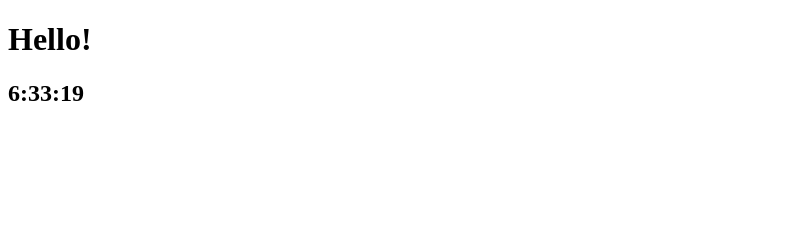
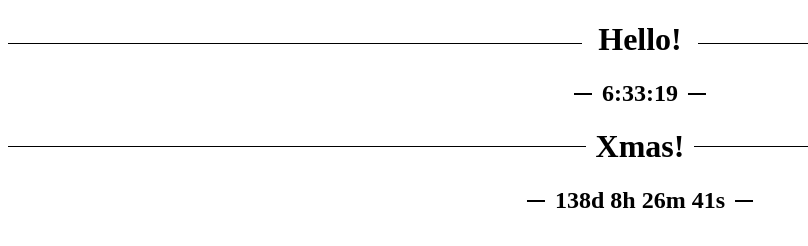
Before and after one commit to iinsue/JS_Practice, a plain HTML site: page index.html in a window 1280 px wide. Shown: the whole page, without its empty margins (0-808 px from the left). Drawn offline with Linux system fonts and the light colour scheme.

Commit message:
remaining time

```diff
--- a/index.css
+++ b/index.css
@@ -1,3 +1,61 @@
-body {
-  color: black;
+#time {
+  overflow: hidden;
+  text-align: center;
 }
+#time:before,
+#time:after {
+  background-color: #000;
+  content: "";
+  display: inline-block;
+  height: 1px;
+  position: relative;
+  vertical-align: middle;
+  width: 50%;
+}
+#time:before {
+  right: 0.5em;
+  margin-left: -50%;
+}
+#time:after {
+  left: 0.5em;
+  margin-right: -50%;
+}
+
+#today {
+  text-align: center;
+}
+#today:before,
+#today:after {
+  content: "\00a0\00a0\00a0";
+  text-decoration: line-through;
+  margin: 10px;
+}
+
+#xmas {
+  text-align: center;
+}
+#xmas:before,
+#xmas:after {
+  content: "\00a0\00a0\00a0";
+  text-decoration: line-through;
+  margin: 10px;
+}
+
+#santa {
+  display: flex;
+  flex-direction: row;
+}
+#santa:before,
+#santa:after {
+  content: "";
+  flex: 1 1;
+  border-bottom: 1px solid #000;
+  margin: auto;
+}
+
+#santa:before {
+  margin-right: 10px;
+}
+#santa:after {
+  margin-left: 10px;
+}
--- a/index.html
+++ b/index.html
@@ -7,7 +7,9 @@
   </head>
   <body>
     <script src="index.js"></script>
-    <h1>Hello!</h1>
+    <h1 id="time">Hello!</h1>
     <h2 id="today">00:00</h2>
+    <h1 id="santa">Xmas!</h1>
+    <h2 id="xmas"></h2>
   </body>
 </html>
--- a/index.js
+++ b/index.js
@@ -10,8 +10,26 @@ function getTime() {
   }`;
 }
 
+function leftTime() {
+  const printTime = document.querySelector("#xmas");
+  const xmas = new Date("2020-12-24:00:00:00+0900");
+  const now = new Date();
+  let leftDay = xmas - now;
+  leftDay = Math.floor(leftDay / 1000); // milisec
+  const seconds = leftDay % 60;
+  leftDay = Math.floor(leftDay / 60); // minute
+  const minutes = leftDay % 60;
+  leftDay = Math.floor(leftDay / 60); // hour
+  const hours = leftDay % 24;
+  leftDay = Math.floor(leftDay / 24);
+  const days = leftDay;
+
+  printTime.innerHTML = `${days}d ${hours}h ${minutes}m ${seconds}s`;
+}
+
 function init() {
   setInterval(getTime, 1000);
+  setInterval(leftTime, 1000);
 }
 
 init();
```
